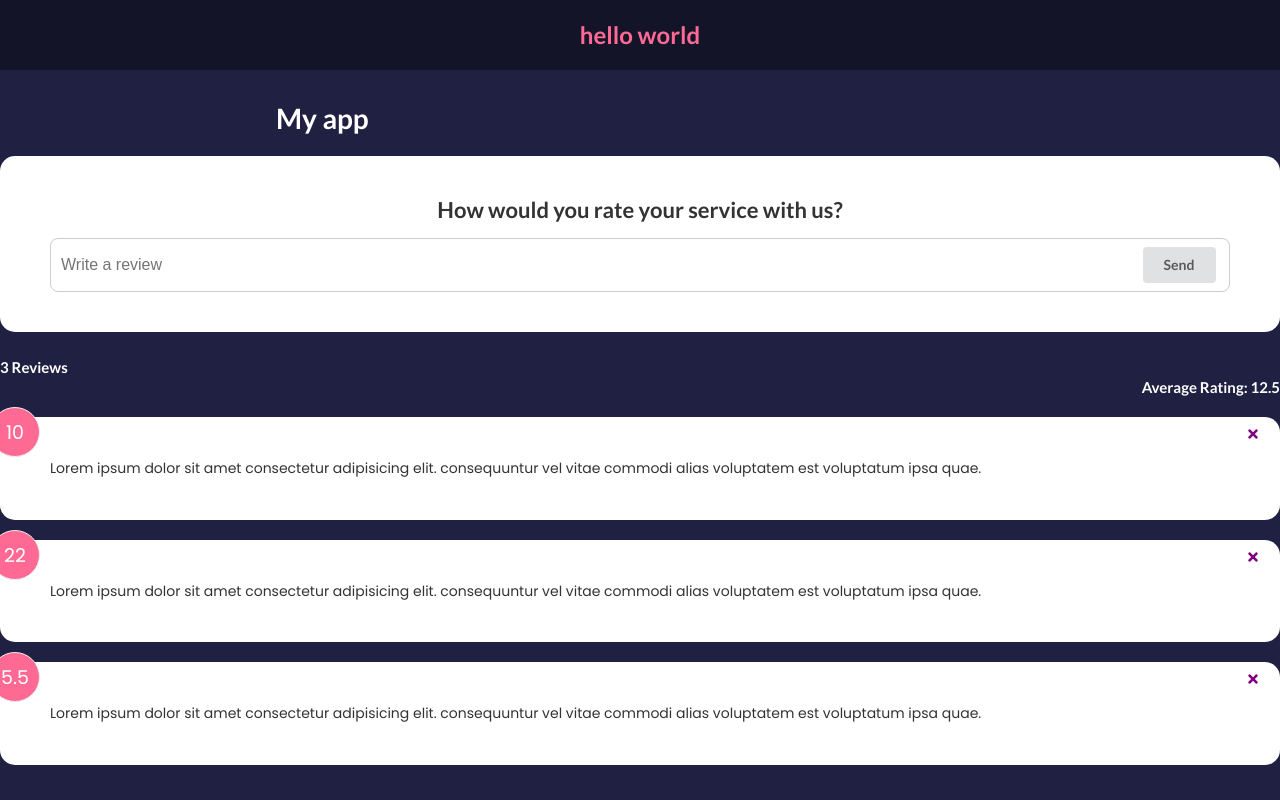
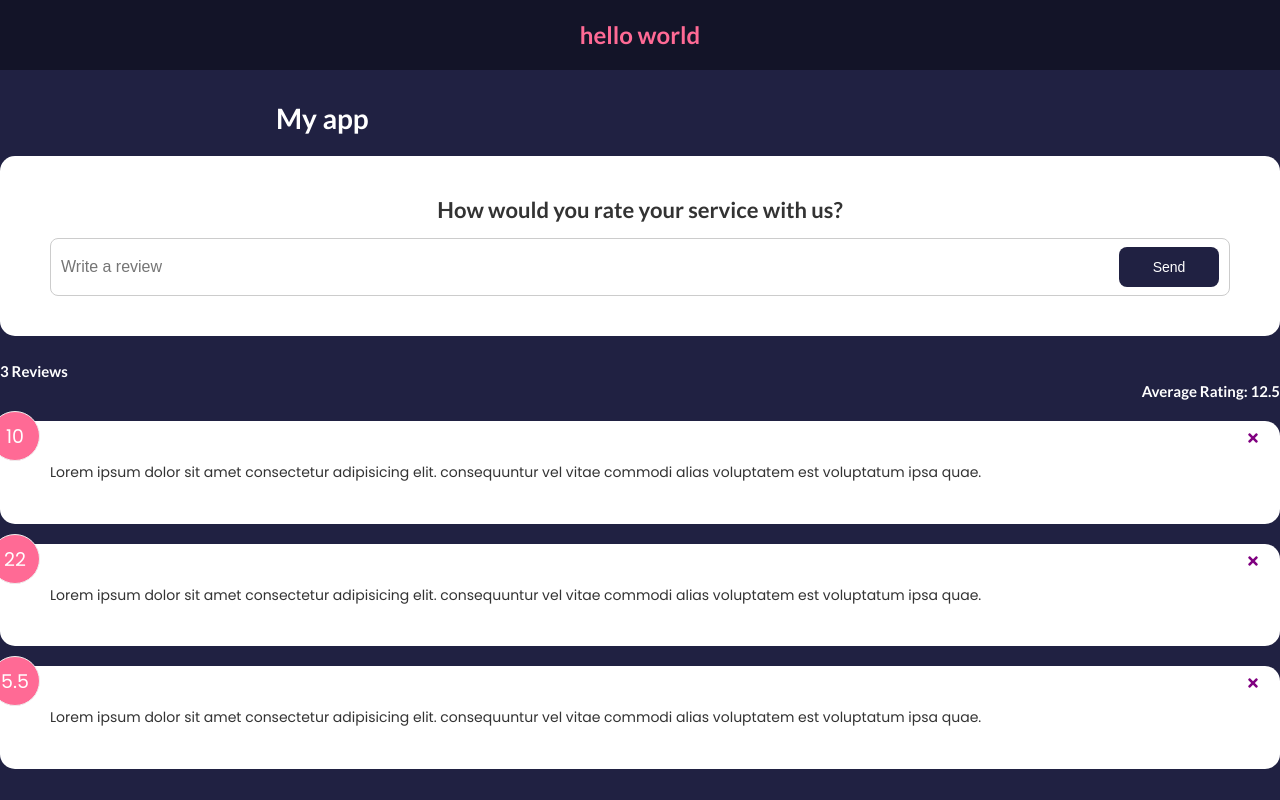
Before and after one commit to oliveroliverio/ud-brad-traversy-react-front-to-back-2022, a React (Create React App) app: page / in a window 1280 px wide. Built offline with nearby package versions, Linux system fonts and the light colour scheme.

Commit message:
01 added button component 2

```diff
--- a/src/components/FeedbackForm.js
+++ b/src/components/FeedbackForm.js
@@ -1,8 +1,9 @@
-import React, { useState } from "react";
-import Card from "./shared/Card";
+import React, { useState } from 'react';
+import Card from './shared/Card';
+import Button from './shared/Button';
 // for each input in form, you need state
 function FeedbackForm() {
-  const [text, setText] = useState("");
+  const [text, setText] = useState('');
 
   // set as arrow function that takes in an event paramter
   const handleTextChange = (e) => {
@@ -13,16 +14,14 @@
       <form>
         <h2>How would you rate your service with us?</h2>
         {/* @todo - rating select component */}
-        <div className="input-group">
+        <div className='input-group'>
           <input
             value={text}
             onChange={handleTextChange}
-            type="text"
-            placeholder="Write a review"
+            type='text'
+            placeholder='Write a review'
           />
-          <button className="ui button" type="submit">
-            Send
-          </button>
+          <Button type='submit'>Send</Button>
         </div>
       </form>
     </Card>
--- /dev/null
+++ b/src/components/shared/Button.js
@@ -0,0 +1,24 @@
+import React from 'react';
+import PropTypes from 'prop-types';
+
+function Button({ children, version, type, isDisabled }) {
+  return (
+    <button type={type} disabled={isDisabled} className={`btn btn-${version}`}>
+      {children}
+    </button>
+  );
+}
+
+Button.defaultProps = {
+  version: 'primary',
+  type: 'button',
+  isDisabled: false,
+};
+
+Button.propTypes = {
+  children: PropTypes.node.isRequired,
+  vesrion: PropTypes.string,
+  type: PropTypes.string,
+  idDisabled: PropTypes.bool,
+};
+export default Button;
```
